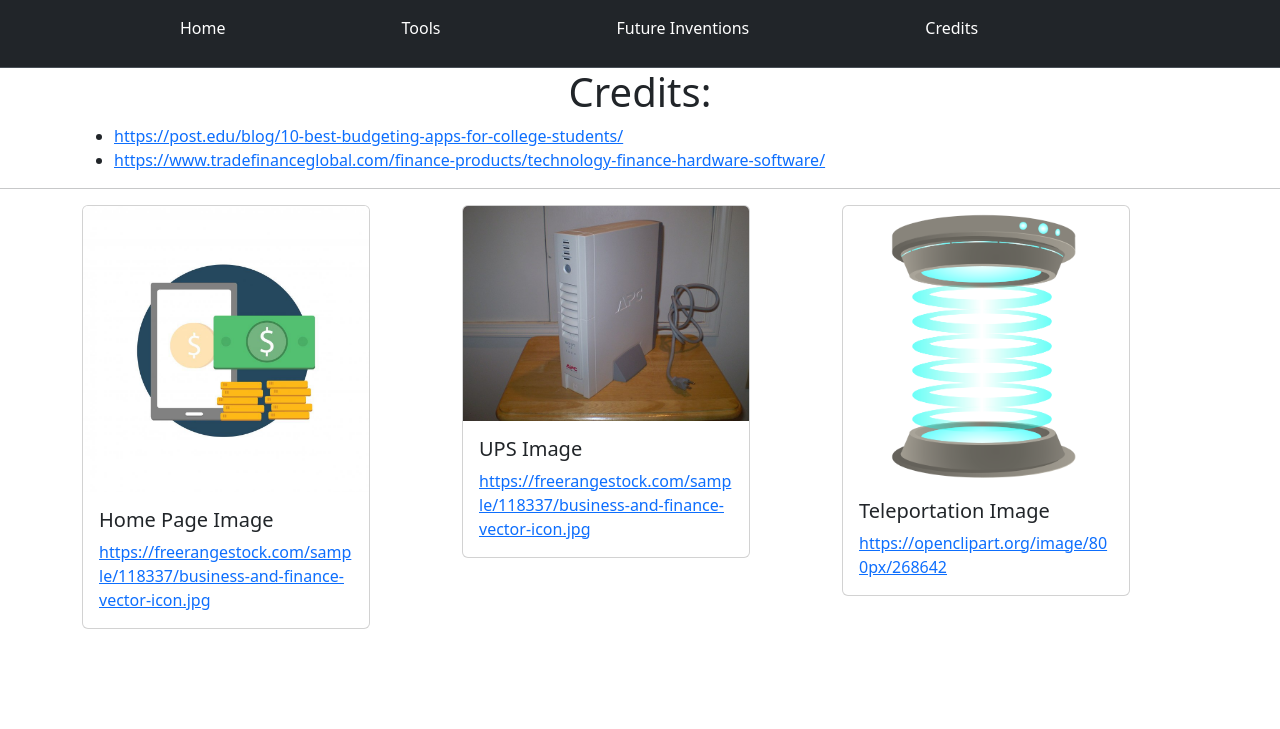
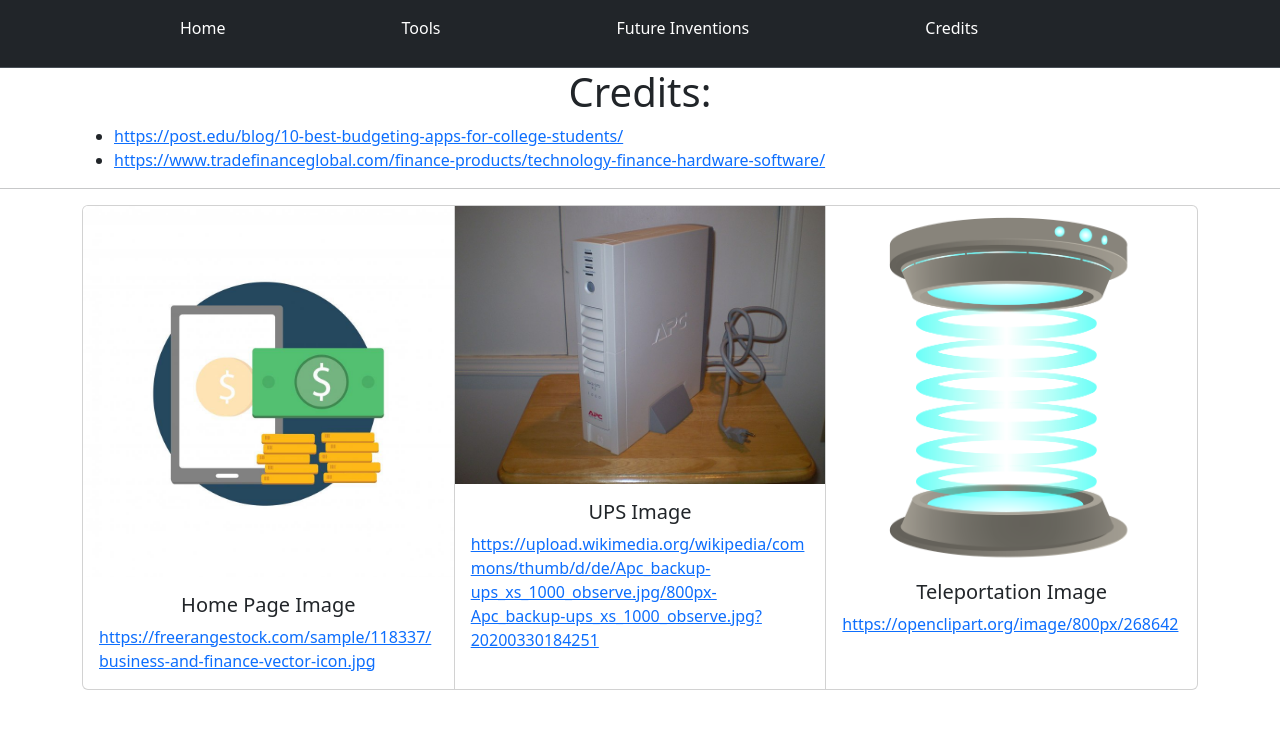
Before and after one commit to williaml4292/sep-10-freedom-project, a Jekyll site: the page built from _posts/2025-04-27-Credits.html, in a window 1280 px wide. Shown: the top 729 px of the page. Built offline with Jekyll 4.4.1, drawn with Linux system fonts in a browser that asks for light colours.

Commit message:
better cards

```diff
--- a/_posts/2025-04-27-Credits.html
+++ b/_posts/2025-04-27-Credits.html
@@ -12,15 +12,20 @@ category: credits
     }
     @media (max-width:991px) and (min-width:767px){
         img {
-            width:15vw !important;
+            width:20vw !important;
         }
-        .card-left{
-            display:block;
-            text-align:left;
     }
-        .card-right{
-            display:block;
-            text-align:right;
+    h5{
+        text-align:center;
+    }
+    @media(max-width:576px){
+        img{
+            width:27vw !important;
+        }
+    }
+    @media(max-width:575px){
+        img{
+            width:40vw !important;
         }
     }
 </style>
@@ -47,32 +52,26 @@ category: credits
     </div>
     <hr>
     <div class="container">
-        <div class="row">
-            <div class="col-md-4">
-                <div class="card card-left" style="width: 18rem;">
+        <div class="card-group">
+            <div class="card">
               <img src="{{ site.baseurl }}/images/business-and-finance-vector-icon.jpg" class="card-img-top" alt="Home Page Image">
               <div class="card-body">
                 <h5 class="card-title">Home Page Image</h5>
-                      <a href="https://freerangestock.com/sample/118337/business-and-finance-vector-icon.jpg"> https://freerangestock.com/sample/118337/business-and-finance-vector-icon.jpg</a>
+                <a href="https://freerangestock.com/sample/118337/business-and-finance-vector-icon.jpg">https://freerangestock.com/sample/118337/business-and-finance-vector-icon.jpg</a>
               </div>
             </div>
-            </div>
-            <div class="col-md-4">
-                <div class="card" style="width: 18rem;">
-                    <img src="{{ site.baseurl }}/images/UPS.jpg" class="card-img-top" alt="UPS Image">
+            <div class="card">
+              <img src="{{ site.baseurl }}/images/UPS.jpg" class="card-img-top" alt="UPS">
               <div class="card-body">
-                      <h5 class="card-title"> UPS Image </h5>
-                      <a href="https://freerangestock.com/sample/118337/business-and-finance-vector-icon.jpg"> https://freerangestock.com/sample/118337/business-and-finance-vector-icon.jpg</a>
+                <h5 class="card-title">UPS Image</h5>
+                <a href="https://upload.wikimedia.org/wikipedia/commons/thumb/d/de/Apc_backup-ups_xs_1000_observe.jpg/800px-Apc_backup-ups_xs_1000_observe.jpg?20200330184251">https://upload.wikimedia.org/wikipedia/commons/thumb/d/de/Apc_backup-ups_xs_1000_observe.jpg/800px-Apc_backup-ups_xs_1000_observe.jpg?20200330184251</a>
               </div>
             </div>
-            </div>
-            <div class="col-md-4">
-                <div class="card card-right" style="width: 18rem;">
-                    <img src="{{ site.baseurl }}/images/Teleportation.png" class="card-img-top" alt="Teleporation">
+            <div class="card">
+              <img src="{{ site.baseurl }}/images/Teleportation.png" class="card-img-top" alt="Teleportation Image">
               <div class="card-body">
                 <h5 class="card-title">Teleportation Image</h5>
-                      <a href="https://openclipart.org/image/800px/268642"> https://openclipart.org/image/800px/268642</a>
-                    </div>
+                <a href="https://openclipart.org/image/800px/268642">https://openclipart.org/image/800px/268642</a>
               </div>
             </div>
           </div>
```
Lines whose indentation alone changed are shown as unchanged.
